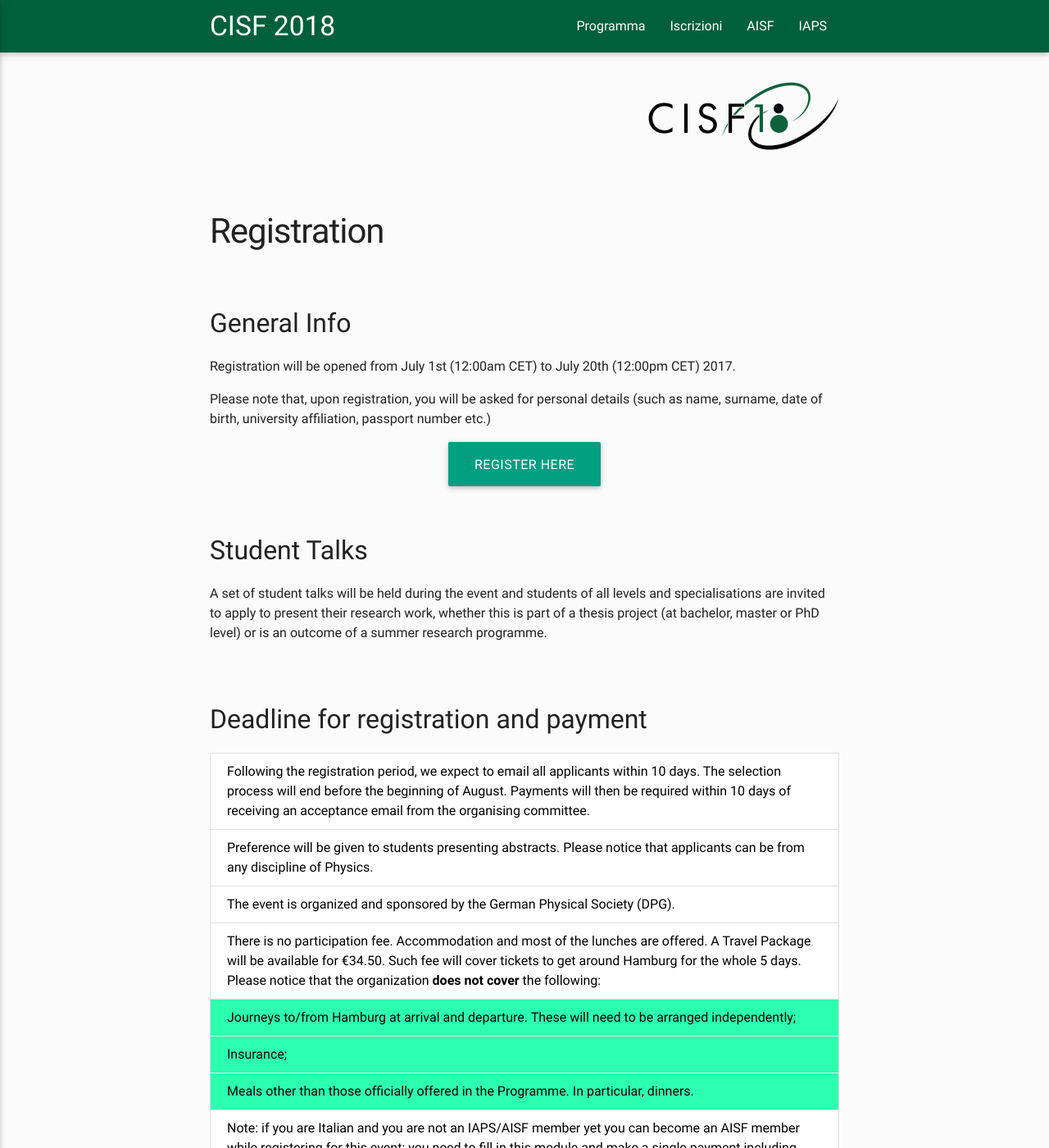
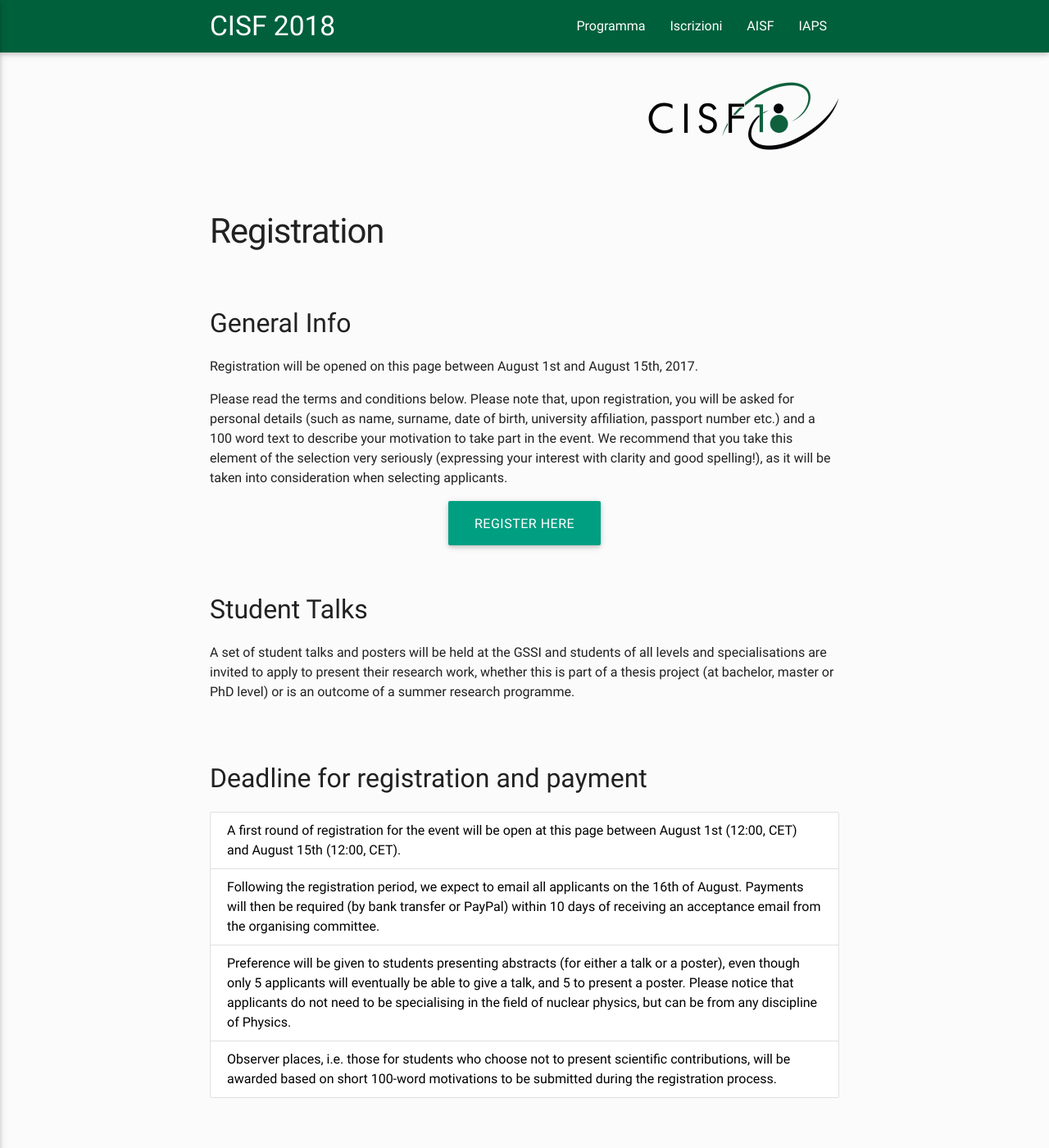
Before and after one commit to AndreaGurgone/AndreaGurgone.github.io, a Jekyll site: the page built from registration.html, in a window 1280 px wide and 1400 px high. Shown: the whole window at 82% size. Built offline with Jekyll 4.4.1, drawn with Linux system fonts in a browser that asks for light colours; nearby versions of some CDN libraries; some of the changed text lies outside the part shown.

Commit message:
Update registration.yml

```diff
--- a/_data/registration.yml
+++ b/_data/registration.yml
@@ -1,35 +1,40 @@
-info: "Registration will be opened from July 1st (12:00am CET) to July 20th (12:00pm CET) 2017.
+info: "Registration will be opened on this page between August 1st and August 15th, 2017.
 </p><p>
- Please note that, upon registration, you will be asked for personal details (such as name, surname, date of birth, university affiliation, passport number etc.)"
+Please read the terms and conditions below. Please note that, upon registration, you will be asked for personal details (such as name, surname, date of birth, university affiliation, passport number etc.) and a 100 word text to describe your motivation to take part in the event. We recommend that you take this element of the selection very seriously (expressing your interest with clarity and good spelling!), as it will be taken into consideration when selecting applicants."
 
 posters?: true
 
-posters: "A set of student talks  will be held during the event and students of all levels and specialisations are invited to apply to present their research work, whether this is part of a thesis project (at bachelor, master or PhD level) or is an outcome of a summer research programme. "
+posters: "A set of student talks and posters will be held at the GSSI and students of all levels and specialisations are invited to apply to present their research work, whether this is part of a thesis project (at bachelor, master or PhD level) or is an outcome of a summer research programme."
 
-
+terms:
+  info: "Please read carefully and take note of the following:"
+  specs:
+    - text: "All personal data will be handled confidentially. It will not be forwarded to any third parties except where necessary for the purpose of the conference. Please keep in mind that we will forward some of the information in your registration form to the universities and research centres involved. We will also send your name and university to the board of the national/local committees of IAPS to check your IAPS membership."
+      url: "#!"
+    - text: "Only students enrolled in a university or similar institution on a physics or physics-related course, as well as up to twelve months after receiving a degree from a university are able to participate in this event. Only students with an age of at least 18 years are allowed to attend the conference."
+      url: "#!"
+    - text: "You acknowledge and agree that the organizing committee and the hosts of the event have no responsibility whatsoever for injuries, losses, or damages of any kind that result from your participation in the Astroparticle Physics Autumn Programme 2016."
+      url: "#!"
+    - text: "You accept the IAPS Code of Conduct."
+      url: "files/IAPS_Code_of_Conduct.pdf"
+      button: "PDF"
+    - text: "By participating in the event you agree to be filmed, photographed, and otherwise recorded during the conference and hereby expressly grant the organizing committee, AISF and IAPS the right to use your picture, movie or any other form of media publication. You also confirm that the information contained in this application is true and correct."
+      url: "#!"
+    - text: "You accept that the organizing committee cannot be made responsible for the content of any talk, poster, workshop, excursion or similar activity."
+      url: "#!"
+    - text: "You accept that, in case of cancellation by a participant, the Organising Committee will provide a reimbursement only if a replacement for the student can be found. No reimbursement will be given for membership fees under any circumstances. If a reimbursement were to be approved, the Organising Committee will retain a total of €10 from the fee as a contribution to the expenses to the event. All decisions about financial aspects of the event will need to be approved by the entire Organising Committee."
+      url: "#!"
+    - text: "The present terms and conditions are governed by the laws of the Republic of Italy."
+      url: "#!"
 
 deadlines:
   info: ""
   specs:
-
-    - text: "Following the registration period, we expect to email all applicants within 10 days. The selection process will end before the beginning of August. Payments will then be required within 10 days of receiving an acceptance email from the organising committee."
+    - text: "A first round of registration for the event will be open at this page between August 1st (12:00, CET) and August 15th (12:00, CET)."
       url: "#!"
-    - text: "Preference will be given to students presenting abstracts. Please notice that applicants can be from any discipline of Physics."
+    - text: "Following the registration period, we expect to email all applicants on the 16th of August. Payments will then be required (by bank transfer or PayPal) within 10 days of receiving an acceptance email from the organising committee."
       url: "#!"
-    - text: "The event is organized and sponsored by the German Physical Society (DPG)."
+    - text: "Preference will be given to students presenting abstracts (for either a talk or a poster), even though only 5 applicants will eventually be able to give a talk, and 5 to present a poster. Please notice that applicants do not need to be specialising in the field of nuclear physics, but can be from any discipline of Physics."
       url: "#!"
-    - text: "There is no participation fee. Accommodation and most of the lunches are offered. A Travel Package will be available for €34.50. Such fee will cover tickets to get around Hamburg for the whole 5 days. Please notice that the organization <b>does not cover</b> the following:"
+    - text: "Observer places, i.e. those for students who choose not to present scientific contributions, will be awarded based on short 100-word motivations to be submitted during the registration process."
       url: "#!"
-      subpoints:
-        - text: "Journeys to/from Hamburg at arrival and departure. These will need to be arranged independently;"
-          url: "#!"
-        - text: "Insurance;"
-          url: "#!"
-        - text: "Meals other than those officially offered in the Programme. In particular, dinners."
-          url: "#!"
-    - text: "Note: if you are Italian and you are not an IAPS/AISF member yet you can become an AISF member while registering for this event: you need to fill in this module and make a single payment including both the quotes."
-      url: "http://www.ai-sf.it/dbaisf/registration/"
-      button: Module
-    - text: "If you are a German but not in the DPG yet, you can become a member here:"
-      url: "http://www.dpg-physik.de/mitgliedschaft/mitglied.html"
-      button: Module
```
